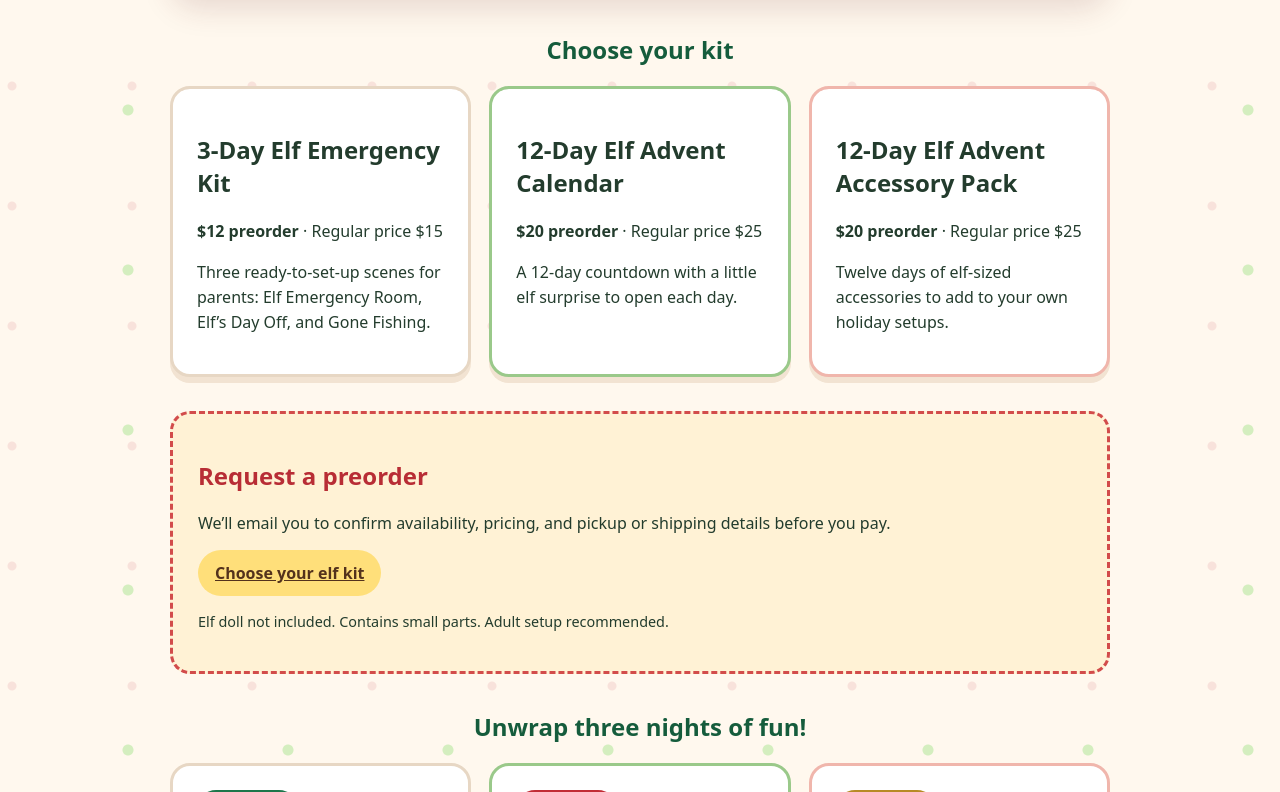
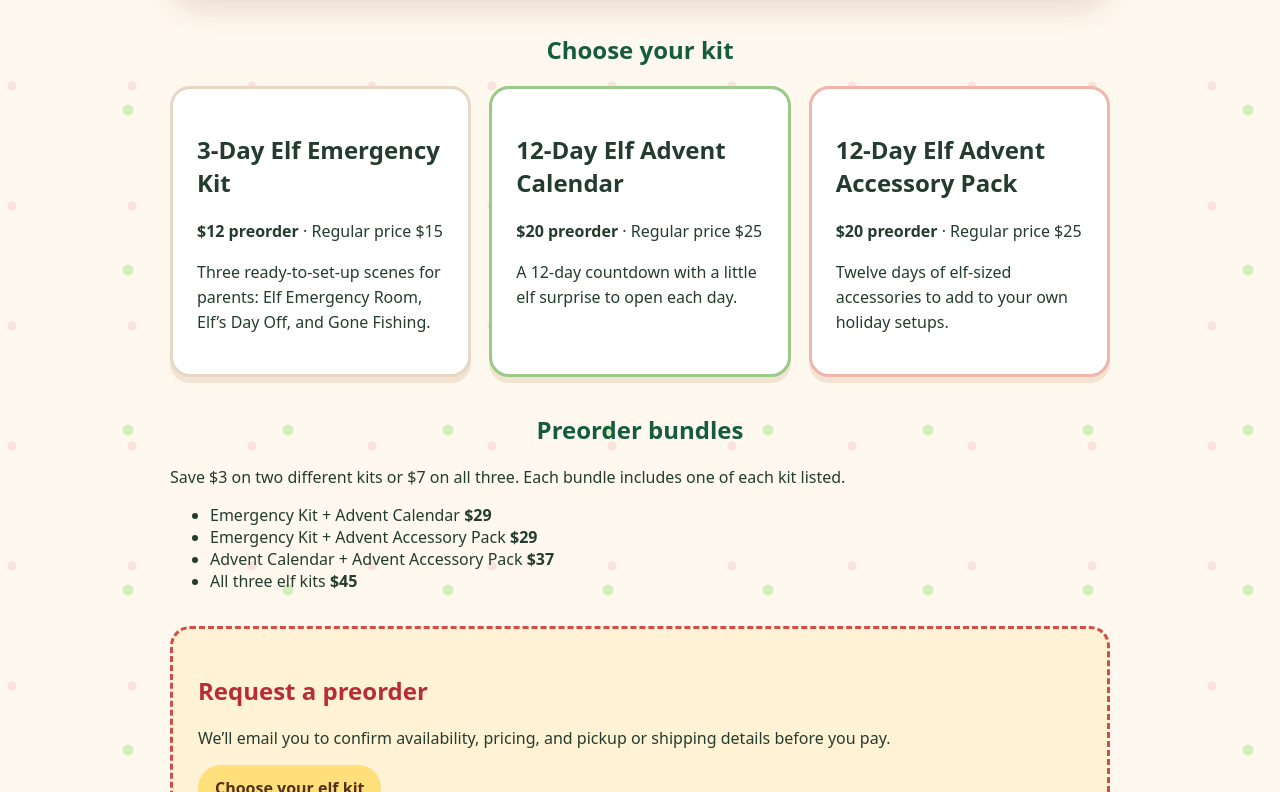
Before and after one commit to Lindsviann/gluegunsandgossip, a plain HTML site: page elf-mischief.html in a window 1280 px wide. Shown: the part 418-1210 px from the top of the page. Drawn offline with Linux system fonts and the light colour scheme.

Commit message:
Add four elf preorder bundles and their discounts

```diff
--- a/elf-mischief.html
+++ b/elf-mischief.html
@@ -23,6 +23,16 @@
     <p>Twelve days of elf-sized accessories to add to your own holiday setups.</p>
   </article>
 </div>
+<section aria-labelledby="bundle-title">
+  <h2 class="section-title" id="bundle-title">Preorder bundles</h2>
+  <p>Save $3 on two different kits or $7 on all three. Each bundle includes one of each kit listed.</p>
+  <ul>
+    <li>Emergency Kit + Advent Calendar <strong>$29</strong></li>
+    <li>Emergency Kit + Advent Accessory Pack <strong>$29</strong></li>
+    <li>Advent Calendar + Advent Accessory Pack <strong>$37</strong></li>
+    <li>All three elf kits <strong>$45</strong></li>
+  </ul>
+</section>
 <section class="notice" aria-labelledby="request-title">
   <h2 id="request-title">Request a preorder</h2>
   <p>We’ll email you to confirm availability, pricing, and pickup or shipping details before you pay.</p>
```
